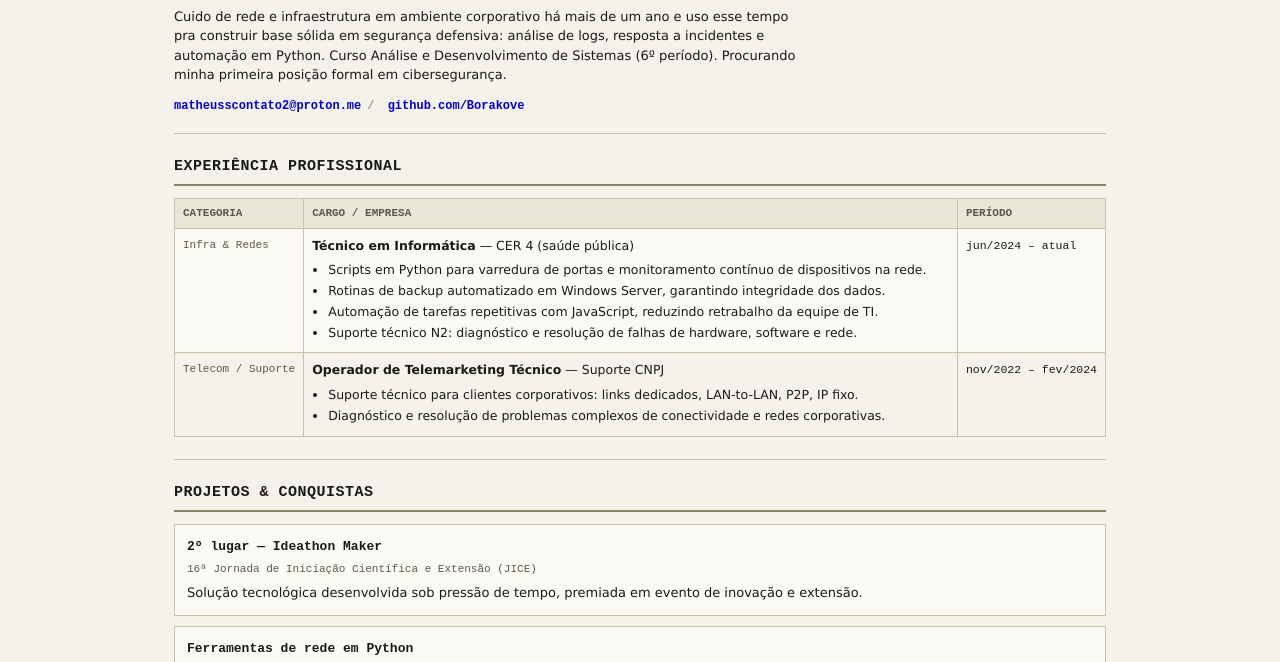
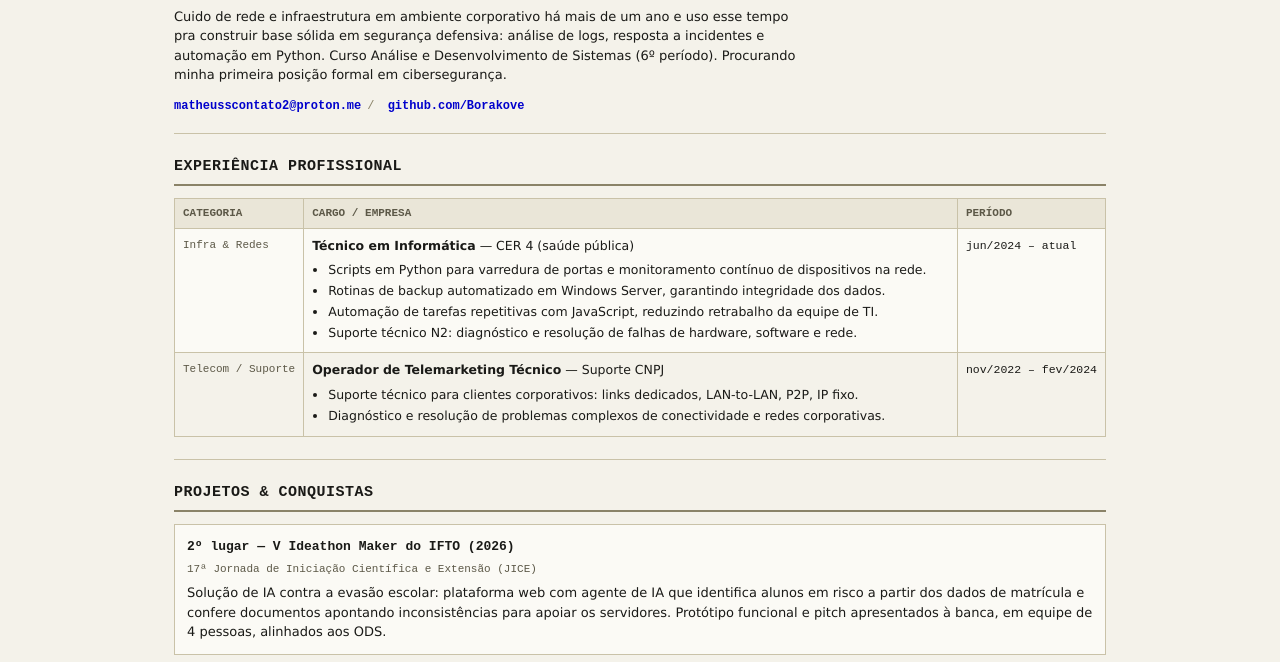
Before and after one commit to Borakove/portf-lio, a plain HTML site: page index.html in a window 1280 px wide. Shown: the part 137-799 px from the top of the page. Drawn offline with Linux system fonts and the light colour scheme.

Commit message:
Corrige conquistas da JICE 2025 e 2026

```diff
--- a/index.html
+++ b/index.html
@@ -117,13 +117,27 @@
         <h2>Projetos &amp; conquistas</h2>
 
         <div class="proj">
-          <h3>2º lugar — Ideathon Maker</h3>
+          <h3>2º lugar — V Ideathon Maker do IFTO (2026)</h3>
+          <div class="proj-meta">
+            17ª Jornada de Iniciação Científica e Extensão (JICE)
+          </div>
+          <p>
+            Solução de IA contra a evasão escolar: plataforma web com agente de
+            IA que identifica alunos em risco a partir dos dados de matrícula e
+            confere documentos apontando inconsistências para apoiar os
+            servidores. Protótipo funcional e pitch apresentados à banca, em
+            equipe de 4 pessoas, alinhados aos ODS.
+          </p>
+        </div>
+
+        <div class="proj">
+          <h3>2º lugar — Ideathon Maker do IFTO (2025)</h3>
           <div class="proj-meta">
             16ª Jornada de Iniciação Científica e Extensão (JICE)
           </div>
           <p>
-            Solução tecnológica desenvolvida sob pressão de tempo, premiada em
-            evento de inovação e extensão.
+            Jogo educacional alinhado aos ODS para conscientizar alunos sobre o
+            meio ambiente.
           </p>
         </div>
 
```
